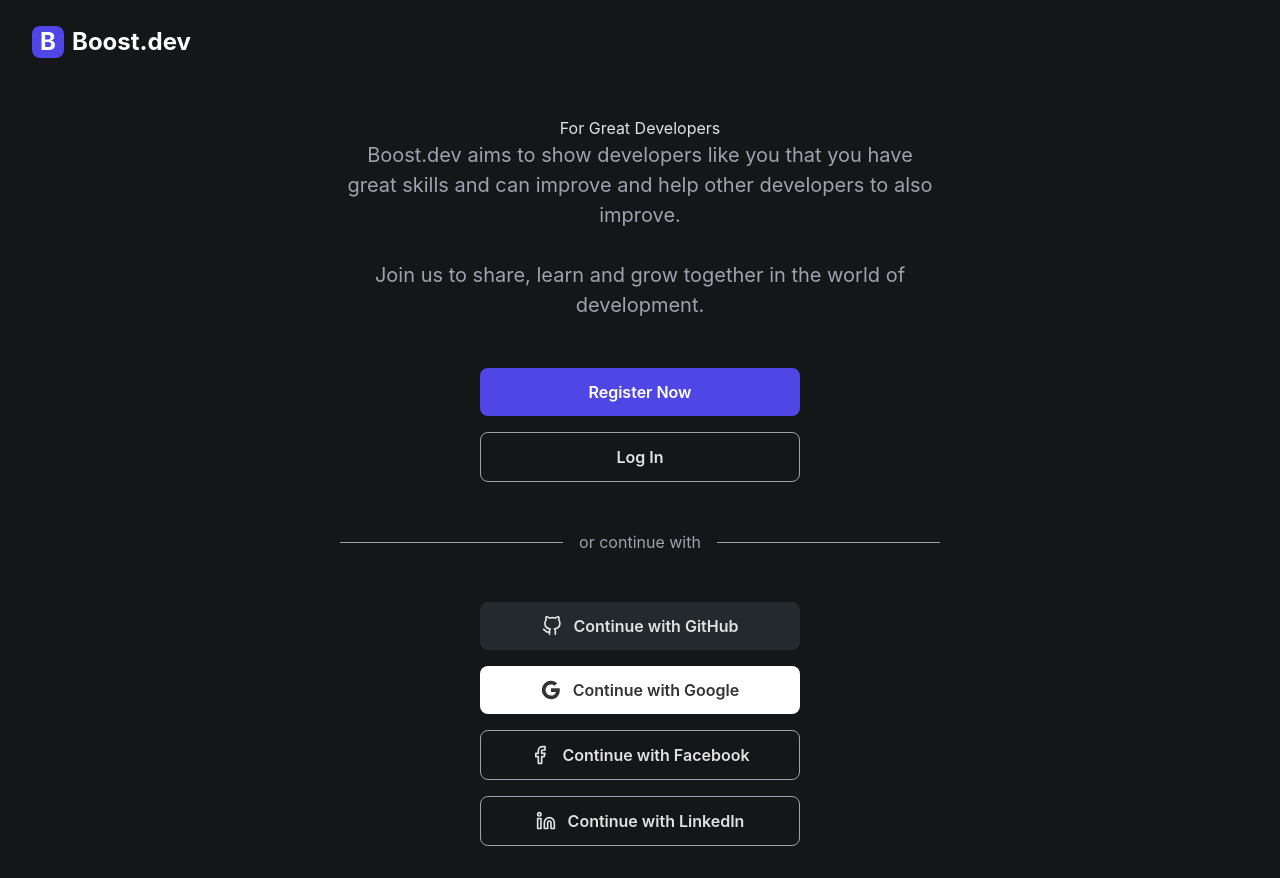
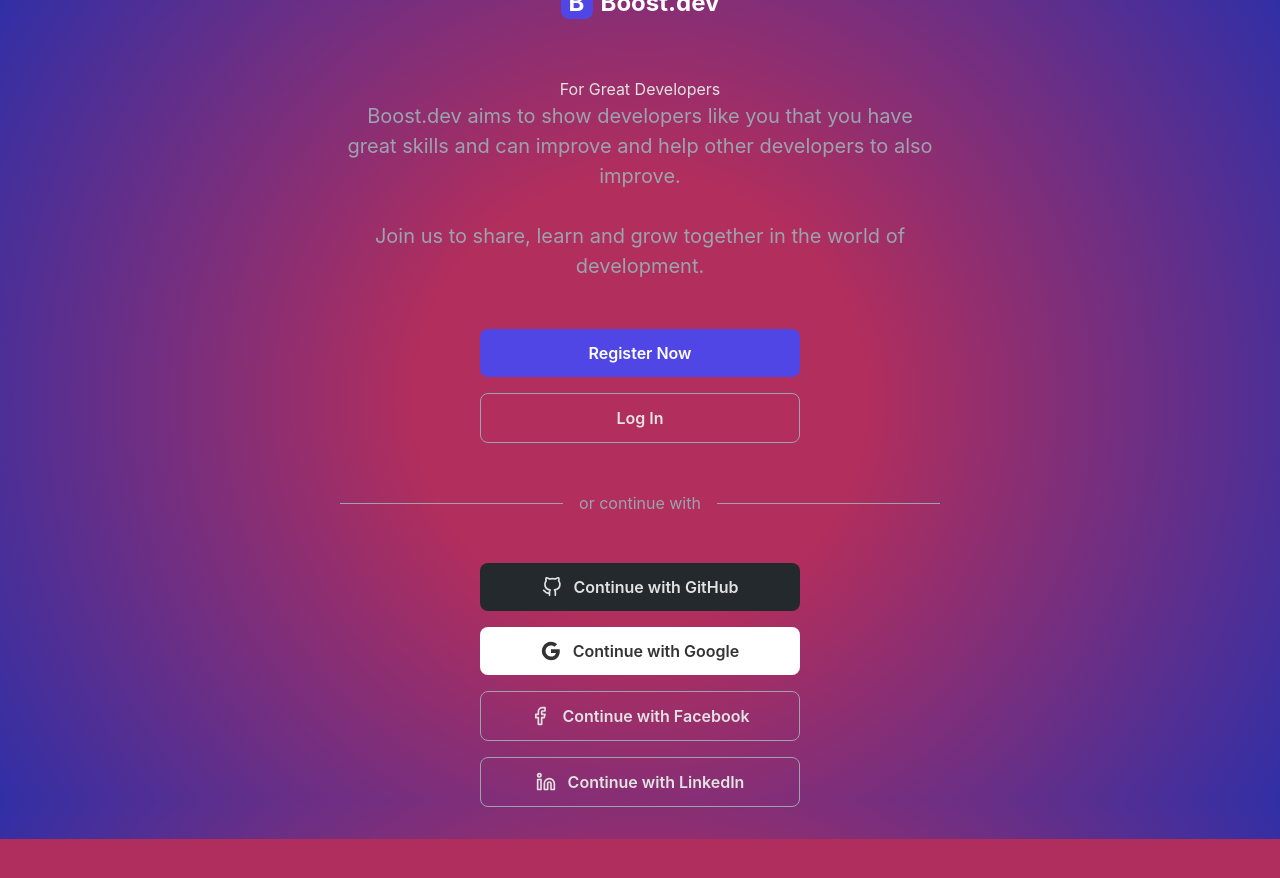
Before and after one commit to Lochy2000/boost.dev, a Django app: page / in a window 1280 px wide. After the commit the page ends 839 px from the top, so only its background shows below. Run offline with Django 5.2, Linux system fonts and the light colour scheme; some libraries are stand-ins or nearby versions.

Commit message:
Update body styles with radial gradient background and center alignment

```diff
--- a/theme/static/css/main.css
+++ b/theme/static/css/main.css
@@ -275,3 +275,15 @@
         font-size: 1.1rem;
     }
 }
+
+body {
+    background: radial-gradient(circle, #b12e5d 0%, #b12e5d 30%, #312fa6 100%);
+    height: 100vh;
+    margin: 0;
+    display: flex;
+    justify-content: center;
+    align-items: center;
+    font-family: -apple-system, BlinkMacSystemFont, 'Segoe UI', Roboto, Oxygen, Ubuntu, Cantarell, 'Open Sans', 'Helvetica Neue', sans-serif;
+    overflow: hidden;
+    color: var(--text);
+}
```
